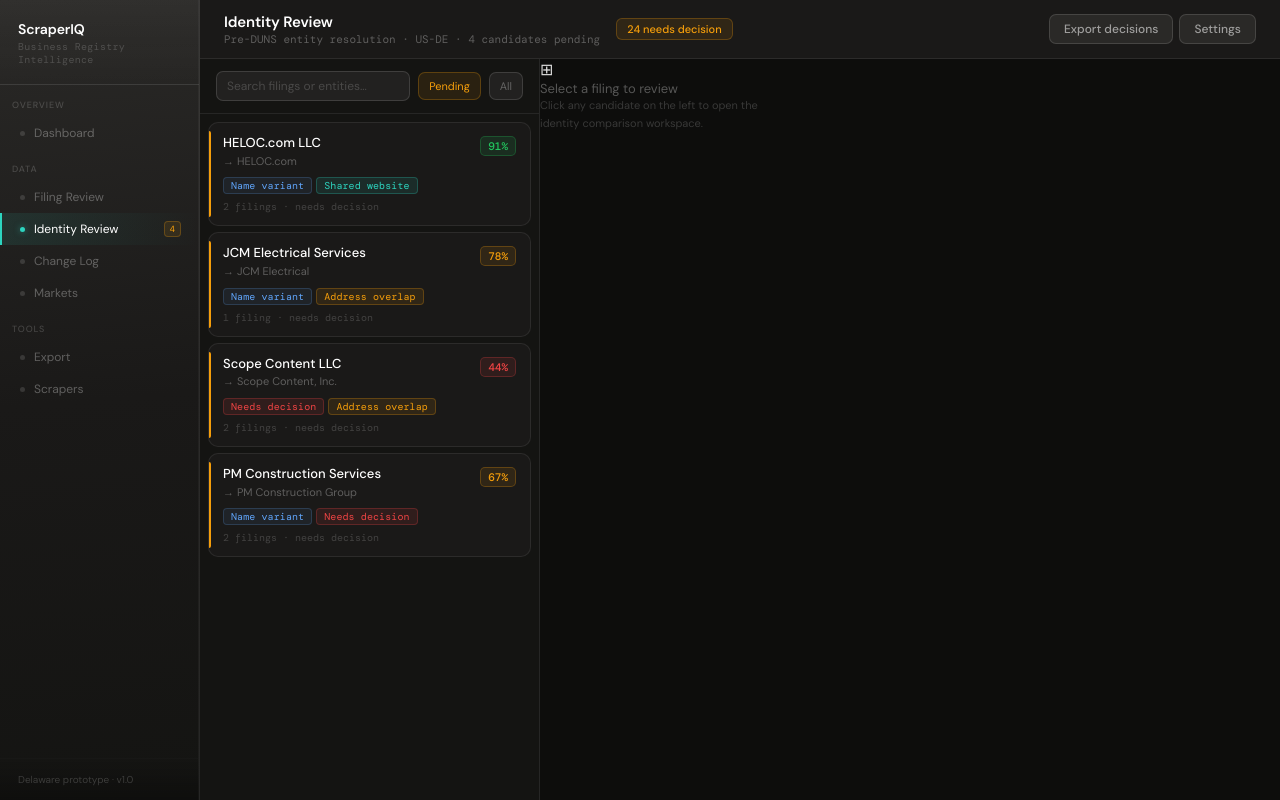
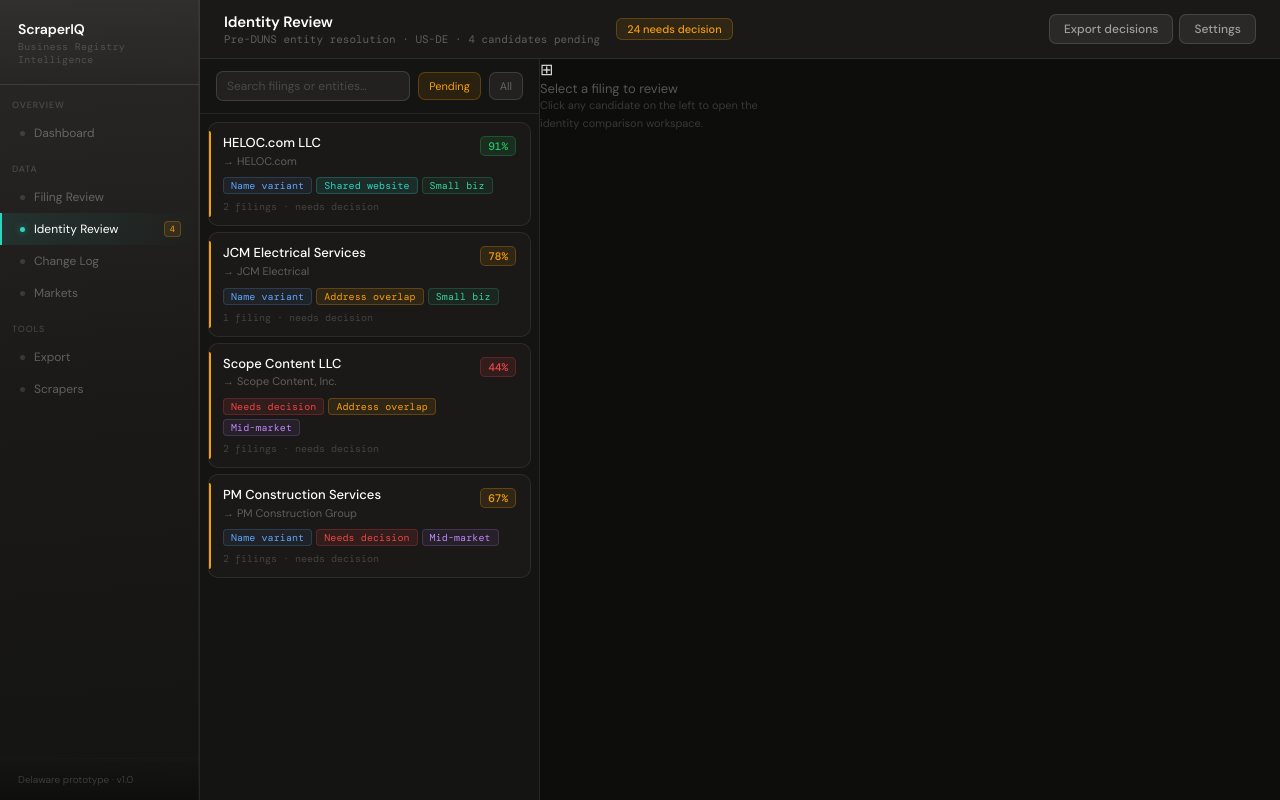
Before and after one commit to connifer125-hub/business-registry-tool, a Flask app: page /identity-review in a window 1280 px wide. Run offline with Flask 3, Linux system fonts and the light colour scheme; some libraries are stand-ins or nearby versions.

Commit message:
Update identity_review.html

```diff
--- a/admin/templates/identity_review.html
+++ b/admin/templates/identity_review.html
@@ -777,42 +777,48 @@ function renderPreQAChips(c) {
 
 function openResearchModal() {
   if (!currentCandidate) return;
-  const c    = currentCandidate;
-  const name = c.filingName;
-  const city = (c.entity.address || '').split(',')[1]?.trim() || '';
-  const state= (c.entity.address || '').split(',')[2]?.trim()?.split(' ')[0] || '';
-  const isEnt = c.conf >= 80 || (c.filing.agent || '').toLowerCase().includes('corporation');
-  const isSmall = !isEnt;
+  const c     = currentCandidate;
+  const name  = c.filingName;
+  const city  = (c.entity.address || '').split(',')[1]?.trim() || '';
+  const state = (c.entity.address || '').split(',')[2]?.trim()?.split(' ')[0] || '';
+  const track = c.track || 'small';
 
   const q  = encodeURIComponent(name + ' ' + city + ' ' + state);
   const qN = encodeURIComponent(name);
+  const loc = encodeURIComponent(city + ' ' + state);
+  const trackLabel = track === 'small' ? 'Small business' : track === 'mid' ? 'Mid-market' : 'Enterprise';
+
+  const autoLinks = [
+    { label:'Google Places', url:`https://www.google.com/search?q=${q}`, icon:'google.com', auto:true },
+    ...(track !== 'small' ? [
+      { label:'OpenCorporates', url:`https://opencorporates.com/companies?q=${qN}&jurisdiction_code=us_de`, icon:'opencorporates.com', auto:true },
+    ] : []),
+    ...(track === 'ent' ? [
+      { label:'SEC EDGAR', url:`https://www.sec.gov/cgi-bin/browse-edgar?company=${qN}&CIK=&type=10-K&dateb=&owner=include&count=10&search_text=&action=getcompany`, icon:'sec.gov', auto:true },
+      { label:'SAM.gov',   url:`https://sam.gov/search/?keywords=${qN}`, icon:'sam.gov', auto:true },
+    ] : []),
+  ];
+
+  const manualLinks = [
+    ...(track === 'small' ? [
+      { label:'BBB',      url:`https://www.bbb.org/search?find_text=${qN}&find_loc=${loc}`, icon:'bbb.org' },
+      { label:'Facebook', url:`https://www.facebook.com/search/pages/?q=${qN}`,             icon:'facebook.com' },
+      { label:'Yelp',     url:`https://www.yelp.com/search?find_desc=${qN}&find_loc=${loc}`,icon:'yelp.com' },
+    ] : []),
+    ...(track === 'mid' ? [
+      { label:'LinkedIn',   url:`https://www.linkedin.com/search/results/companies/?keywords=${qN}`, icon:'linkedin.com' },
+      { label:'Crunchbase', url:`https://www.crunchbase.com/textsearch?q=${qN}`,                    icon:'crunchbase.com' },
+      { label:'BBB',        url:`https://www.bbb.org/search?find_text=${qN}&find_loc=${loc}`,       icon:'bbb.org' },
+    ] : []),
+    ...(track === 'ent' ? [
+      { label:'LinkedIn',   url:`https://www.linkedin.com/search/results/companies/?keywords=${qN}`, icon:'linkedin.com' },
+      { label:'Crunchbase', url:`https://www.crunchbase.com/textsearch?q=${qN}`,                    icon:'crunchbase.com' },
+    ] : []),
+  ];
 
   const sections = [
-    {
-      heading: 'Auto-checked (pre-QA)',
-      note: 'These ran automatically before you saw this record',
-      links: [
-        { label:'Google Places', url:`https://www.google.com/search?q=${q}`, icon:'google.com', auto:true },
-        { label:'OpenCorporates', url:`https://opencorporates.com/companies?q=${qN}&jurisdiction_code=us_de`, icon:'opencorporates.com', auto:true },
-      ]
-    },
-    {
-      heading: 'Spot-check manually',
-      note: 'Open to visually verify — never scraped automatically',
-      links: [
-        ...(isSmall ? [
-          { label:'BBB',      url:`https://www.bbb.org/search?find_text=${qN}&find_loc=${encodeURIComponent(city+' '+state)}`, icon:'bbb.org' },
-          { label:'Facebook', url:`https://www.facebook.com/search/pages/?q=${qN}`, icon:'facebook.com' },
-          { label:'Yelp',     url:`https://www.yelp.com/search?find_desc=${qN}&find_loc=${encodeURIComponent(city+' '+state)}`, icon:'yelp.com' },
-        ] : []),
-        { label:'LinkedIn',   url:`https://www.linkedin.com/search/results/companies/?keywords=${qN}`, icon:'linkedin.com' },
-        { label:'Crunchbase', url:`https://www.crunchbase.com/textsearch?q=${qN}`, icon:'crunchbase.com' },
-        ...(!isSmall ? [
-          { label:'SEC EDGAR', url:`https://www.sec.gov/cgi-bin/browse-edgar?company=${qN}&CIK=&type=10-K&dateb=&owner=include&count=10&search_text=&action=getcompany`, icon:'sec.gov' },
-          { label:'SAM.gov',   url:`https://sam.gov/search/?keywords=${qN}`, icon:'sam.gov' },
-        ] : []),
-      ]
-    }
+    { heading:'Auto-checked (pre-QA)', note:'These ran automatically before you saw this record', links: autoLinks },
+    { heading:'Spot-check manually',   note:'Open to visually verify — never scraped automatically', links: manualLinks },
   ];
 
   document.querySelectorAll('#id-research-modal,#id-research-overlay').forEach(el => el.remove());
@@ -835,7 +841,7 @@ function openResearchModal() {
     <div style="padding:16px 18px;border-bottom:0.5px solid var(--border1);display:flex;align-items:flex-start;justify-content:space-between;">
       <div>
         <div style="font-size:14px;font-weight:600;color:var(--t0);">${name}</div>
-        <div style="font-size:11px;color:var(--t3);margin-top:2px;">${city}${state?', '+state:''} · ${isSmall?'Small business':'Enterprise'} track</div>
+        <div style="font-size:11px;color:var(--t3);margin-top:2px;">${city}${state?', '+state:''} · ${trackLabel} track</div>
       </div>
       <button onclick="document.querySelectorAll('#id-research-modal,#id-research-overlay').forEach(el=>el.remove())"
         style="background:none;border:none;font-size:20px;cursor:pointer;color:var(--t3);line-height:1;padding:2px;">×</button>
@@ -877,6 +883,7 @@ const CANDIDATES = [
     entityName: 'HELOC.com',
     conf: 91, confLabel: 'high',
     filingCount: 2,
+    track: 'small',
     tags: ['name-variant', 'shared-website'],
     status: 'needs-decision',
     filing: {
@@ -919,6 +926,7 @@ const CANDIDATES = [
     entityName: 'JCM Electrical',
     conf: 78, confLabel: 'medium',
     filingCount: 1,
+    track: 'small',
     tags: ['name-variant', 'addr-overlap'],
     status: 'needs-decision',
     filing: {
@@ -960,6 +968,7 @@ const CANDIDATES = [
     entityName: 'Scope Content, Inc.',
     conf: 44, confLabel: 'low',
     filingCount: 2,
+    track: 'mid',
     tags: ['needs-decision', 'addr-overlap'],
     status: 'needs-decision',
     filing: {
@@ -1001,6 +1010,7 @@ const CANDIDATES = [
     entityName: 'PM Construction Group',
     conf: 67, confLabel: 'medium',
     filingCount: 2,
+    track: 'mid',
     tags: ['name-variant', 'needs-decision'],
     status: 'needs-decision',
     filing: {
@@ -1043,6 +1053,7 @@ const CANDIDATES = [
     entityName: 'Sidley Austin LLP',
     conf: 98, confLabel: 'high',
     filingCount: 1,
+    track: 'ent',
     tags: ['shared-website'],
     status: 'confirmed',
     filing: {
@@ -1108,6 +1119,7 @@ function buildCards() {
         </div>
         <div class="card-tags">
           ${c.tags.map(t=>`<span class="tag ${tagCls[t]||''}">${tagMap[t]||t}</span>`).join('')}
+          <span class="tag" style="color:${c.track==='ent'?'#60a5fa':c.track==='mid'?'#c084fc':'#34d399'};border-color:${c.track==='ent'?'rgba(96,165,250,.2)':c.track==='mid'?'rgba(192,132,252,.2)':'rgba(52,211,153,.2)'};background:${c.track==='ent'?'rgba(96,165,250,.07)':c.track==='mid'?'rgba(192,132,252,.07)':'rgba(52,211,153,.07)'};">${c.track==='ent'?'Enterprise':c.track==='mid'?'Mid-market':'Small biz'}</span>
         </div>
         <div class="card-filings">${c.filingCount} filing${c.filingCount>1?'s':''} · ${c.status.replace('-',' ')}</div>
       `;
@@ -1197,16 +1209,11 @@ function loadCandidate(id) {
     document.getElementById('e-web-link').innerHTML = `<a href="${href}" target="_blank" class="web-link" style="font-size:11px;">↗</a>`;
   }
 
-  // Source links
+  // Source links — routed by entity track, not confidence score
   const name  = encodeURIComponent(c.filingName);
   const nameR = encodeURIComponent(c.entityName);
   const loc   = encodeURIComponent((c.entity.address || '').split(',').slice(-2).join(',').trim());
-  const isEnt = c.conf >= 80 || (c.filing.agent || '').toLowerCase().includes('corporation');
-
-  const chip = (label, cls, icon, manual) =>
-    `<a href="${label.url||'#'}" target="_blank" class="src-link${manual?' manual':''}" rel="noopener">
-      <img src="${FAV(icon)}">${label.label||label}
-    </a>`;
+  const track = c.track || 'small';
 
   const webLinks = webVal && webVal !== '—' ? [{
     label: webVal, url: webVal.startsWith('http') ? webVal : 'https://'+webVal,
@@ -1214,18 +1221,31 @@ function loadCandidate(id) {
   }] : [];
 
   const autoSrcs = [
-    { label:'Google',         url:`https://www.google.com/search?q=${name}+${loc}`,                                 icon:'google.com' },
-    { label:'OpenCorporates', url:`https://opencorporates.com/companies?q=${name}&jurisdiction_code=us_de`,         icon:'opencorporates.com' },
+    { label:'Google', url:`https://www.google.com/search?q=${name}+${loc}`, icon:'google.com' },
+    ...(track !== 'small' ? [
+      { label:'OpenCorporates', url:`https://opencorporates.com/companies?q=${name}&jurisdiction_code=us_de`, icon:'opencorporates.com' },
+    ] : []),
+    ...(track === 'ent' ? [
+      { label:'SEC EDGAR', url:`https://www.sec.gov/cgi-bin/browse-edgar?company=${nameR}&CIK=&type=10-K&dateb=&owner=include&count=10&search_text=&action=getcompany`, icon:'sec.gov' },
+      { label:'SAM.gov',   url:`https://sam.gov/search/?keywords=${nameR}`, icon:'sam.gov' },
+    ] : []),
   ];
-  const manualSrcs = isEnt ? [
-    { label:'LinkedIn',   url:`https://www.linkedin.com/search/results/companies/?keywords=${nameR}`, icon:'linkedin.com',   manual:true },
-    { label:'Crunchbase', url:`https://www.crunchbase.com/textsearch?q=${nameR}`,                     icon:'crunchbase.com', manual:true },
-    { label:'SEC EDGAR',  url:`https://www.sec.gov/cgi-bin/browse-edgar?company=${nameR}&CIK=&type=10-K&dateb=&owner=include&count=10&search_text=&action=getcompany`, icon:'sec.gov', manual:true },
-  ] : [
-    { label:'BBB',      url:`https://www.bbb.org/search?find_text=${name}`,                                    icon:'bbb.org',      manual:true },
-    { label:'Facebook', url:`https://www.facebook.com/search/pages/?q=${name}`,                                icon:'facebook.com', manual:true },
-    { label:'Yelp',     url:`https://www.yelp.com/search?find_desc=${name}&find_loc=${loc}`,                   icon:'yelp.com',     manual:true },
-    { label:'LinkedIn', url:`https://www.linkedin.com/search/results/companies/?keywords=${nameR}`,            icon:'linkedin.com', manual:true },
+
+  const manualSrcs = [
+    ...(track === 'small' ? [
+      { label:'BBB',      url:`https://www.bbb.org/search?find_text=${name}&find_loc=${loc}`, icon:'bbb.org',      manual:true },
+      { label:'Facebook', url:`https://www.facebook.com/search/pages/?q=${name}`,             icon:'facebook.com', manual:true },
+      { label:'Yelp',     url:`https://www.yelp.com/search?find_desc=${name}&find_loc=${loc}`,icon:'yelp.com',     manual:true },
+    ] : []),
+    ...(track === 'mid' ? [
+      { label:'LinkedIn',   url:`https://www.linkedin.com/search/results/companies/?keywords=${nameR}`, icon:'linkedin.com',   manual:true },
+      { label:'Crunchbase', url:`https://www.crunchbase.com/textsearch?q=${nameR}`,                    icon:'crunchbase.com', manual:true },
+      { label:'BBB',        url:`https://www.bbb.org/search?find_text=${name}&find_loc=${loc}`,        icon:'bbb.org',        manual:true },
+    ] : []),
+    ...(track === 'ent' ? [
+      { label:'LinkedIn',   url:`https://www.linkedin.com/search/results/companies/?keywords=${nameR}`, icon:'linkedin.com',   manual:true },
+      { label:'Crunchbase', url:`https://www.crunchbase.com/textsearch?q=${nameR}`,                    icon:'crunchbase.com', manual:true },
+    ] : []),
   ];
 
   document.getElementById('source-links').innerHTML = [
```
